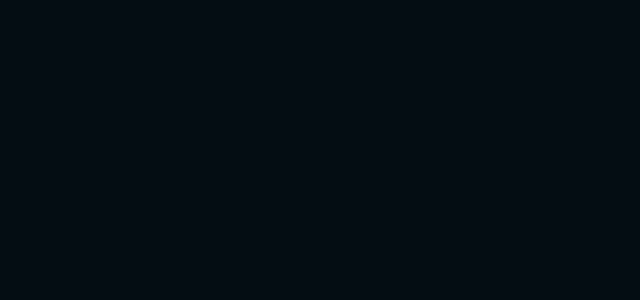
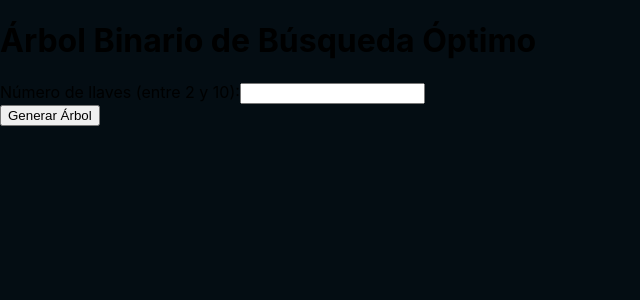
Before and after one commit to JohanV146/PYIO, a React (Create React App) app in the folder react-menu/: page /BinarySearchTree in a window 1280 px wide. Before the commit this address had no page. Shown: the top 300 px of the page, without its empty margins (0-640 px from the left). Built offline with nearby package versions, Linux system fonts and the light colour scheme.

Commit message:
update en la interfaz

```diff
--- a/react-menu/src/App.js
+++ b/react-menu/src/App.js
@@ -2,6 +2,7 @@ import React from "react";
 import { BrowserRouter as Router, Routes, Route } from 'react-router-dom';
 import Menu from "./Menu";
 import RutasOptimas from "./RutasOptimas";
+import BinarySearchTree from "./components/BinarySearchTree";
 
 function App() {
   return (
@@ -13,6 +14,7 @@ function App() {
         <Routes>
           <Route path="/" element={<Menu />} />
           <Route path="/rutas-optimas" element={<RutasOptimas />} />
+          <Route path="/BinarySearchTree" element={<BinarySearchTree />} />
         </Routes>
       </Router>
     </div>
--- a/react-menu/src/Menu.js
+++ b/react-menu/src/Menu.js
@@ -30,7 +30,7 @@ const Menu = () => {
       color: "rgba(187, 40, 8, 0.2)",
       description: "Estructura de datos jerárquica con operaciones básicas",
       details: "Implementación y operaciones fundamentales en árboles binarios: inserción, eliminación, búsqueda y recorridos.",
-      route: "/rutas-optimas"
+      route: "/BinarySearchTree"
     },
     {
       label: "Series Deportivas",
--- a/react-menu/src/components/BinarySearchTree.js
+++ b/react-menu/src/components/BinarySearchTree.js
@@ -1,31 +1,149 @@
 import React, { useState } from 'react';
-import { generateBST } from './BSTAlgorithm'; // importar la logica
+import { generateBST } from './BSTAlgorithm'; // Importar la lógica
 
 const BinarySearchTree = () => {
-    const [keys, setKeys] = useState([]);
-    const [weights, setWeights] = useState([]);
-    const [result, setResult] = useState(null);
+    const [numKeys, setNumKeys] = useState(''); // Número de llaves
+    const [keys, setKeys] = useState([]); // Nombres de las llaves
+    const [weights, setWeights] = useState([]); // Pesos de las llaves
+    const [result, setResult] = useState(null); // Resultado del algoritmo
+    const [error, setError] = useState(''); // Mensajes de error
 
+    // Actualizar el número de llaves y generar inputs dinámicos
+    const handleNumKeysChange = (e) => {
+        const value = e.target.value;
+
+        // Validar que el valor sea un número entre 2 y 10
+        if (/^\d*$/.test(value)) { // Solo números
+            const num = parseInt(value, 10);
+            setNumKeys(value);
+
+            if (num >= 2 && num <= 10) {
+                setKeys(Array(num).fill(''));
+                setWeights(Array(num).fill(''));
+                setError(''); // Limpiar errores si el número es válido
+            } else {
+                setKeys([]);
+                setWeights([]);
+                if (value !== '') {
+                    setError('El número de llaves debe ser entre 2 y 10.');
+                }
+            }
+        } else {
+            setError('Por favor, ingrese solo números.');
+        }
+    };
+
+    // Capturar "Enter" en el input del número de llaves
+    const handleNumKeysKeyDown = (e) => {
+        if (e.key === 'Enter') {
+            e.preventDefault();
+            const num = parseInt(numKeys, 10);
+            if (isNaN(num) || num < 2 || num > 10) {
+                setError('El número de llaves debe ser entre 2 y 10.');
+            } else {
+                setError('');
+            }
+        }
+    };
+
+    // Actualizar el valor de una llave
+    const handleKeyChange = (index, value) => {
+        const updatedKeys = [...keys];
+        updatedKeys[index] = value;
+        setKeys(updatedKeys);
+    };
+
+    // Actualizar el valor de un peso
+    const handleWeightChange = (index, value) => {
+        if (/^\d*$/.test(value)) { // Solo números
+            const updatedWeights = [...weights];
+            updatedWeights[index] = value;
+            setWeights(updatedWeights);
+            setError('');
+        } else {
+            setError('Los pesos deben ser números.');
+        }
+    };
+
+    // Generar el árbol binario
     const handleGenerateTree = () => {
-        const keys = ["Praga", "newyork", "San Jose", "Paris", "atenas"];
-        const weights = [2023, 8504, 3100, 2125, 6617];
-        const treeResult = generateBST(keys, weights);
+        if (keys.some((key) => key.trim() === '') || weights.some((weight) => weight.trim() === '')) {
+            setError('Por favor, complete todos los campos.');
+            return;
+        }
+        const numericWeights = weights.map((w) => parseInt(w, 10));
+        if (numericWeights.some((w) => isNaN(w))) {
+            setError('Los pesos deben ser números válidos.');
+            return;
+        }
+        const treeResult = generateBST(keys, numericWeights);
         setResult(treeResult);
+        setError('');
     };
 
     return (
         <div>
             <h1>Árbol Binario de Búsqueda Óptimo</h1>
             <form>
-                {/* Inputs para llaves y pesos */}
-                {/* Agregar inputs dinámicos para llaves y pesos */}
+                {/* Número de llaves */}
+                <div>
+                    <label>
+                        Número de llaves (entre 2 y 10):
+                        <input
+                            type="text"
+                            value={numKeys}
+                            onChange={handleNumKeysChange}
+                            onKeyDown={handleNumKeysKeyDown}
+                        />
+                    </label>
+                </div>
+
+                {/* Inputs dinámicos para llaves y pesos */}
+                {keys.length > 0 && (
+                    <div>
+                        <h3>Ingrese las llaves y sus pesos:</h3>
+                        {keys.map((_, index) => (
+                            <div key={index}>
+                                <label>
+                                    Llave {index + 1}:
+                                    <input
+                                        type="text"
+                                        value={keys[index]}
+                                        onChange={(e) => handleKeyChange(index, e.target.value)}
+                                    />
+                                </label>
+                                <label>
+                                    Peso:
+                                    <input
+                                        type="text"
+                                        value={weights[index]}
+                                        onChange={(e) => handleWeightChange(index, e.target.value)}
+                                    />
+                                </label>
+                            </div>
+                        ))}
+                    </div>
+                )}
             </form>
+
+            {/* Botón para generar el árbol */}
             <button onClick={handleGenerateTree}>Generar Árbol</button>
+
+            {/* Mostrar error */}
+            {error && <p style={{ color: 'red' }}>{error}</p>}
+
+            {/* Mostrar resultados */}
             {result && (
                 <div>
                     <h2>Resultados</h2>
-                    {/* Renderizar tablas A y R */}
-                    <pre>{JSON.stringify(result, null, 2)}</pre>
+                    <h3>Tabla A (Costos):</h3>
+                    <pre>{JSON.stringify(result.A.slice(1).map(row => row.slice(1)), null, 2)}</pre>
+                    <h3>Tabla R (Raíces):</h3>
+                    <pre>{JSON.stringify(result.R.slice(1).map(row => row.slice(1)), null, 2)}</pre>
+                    <h3>Llaves Ordenadas:</h3>
+                    <pre>{JSON.stringify(result.sortedKeys, null, 2)}</pre>
+                    <h3>Probabilidades:</h3>
+                    <pre>{JSON.stringify(result.probabilities, null, 2)}</pre>
                 </div>
             )}
         </div>
```
